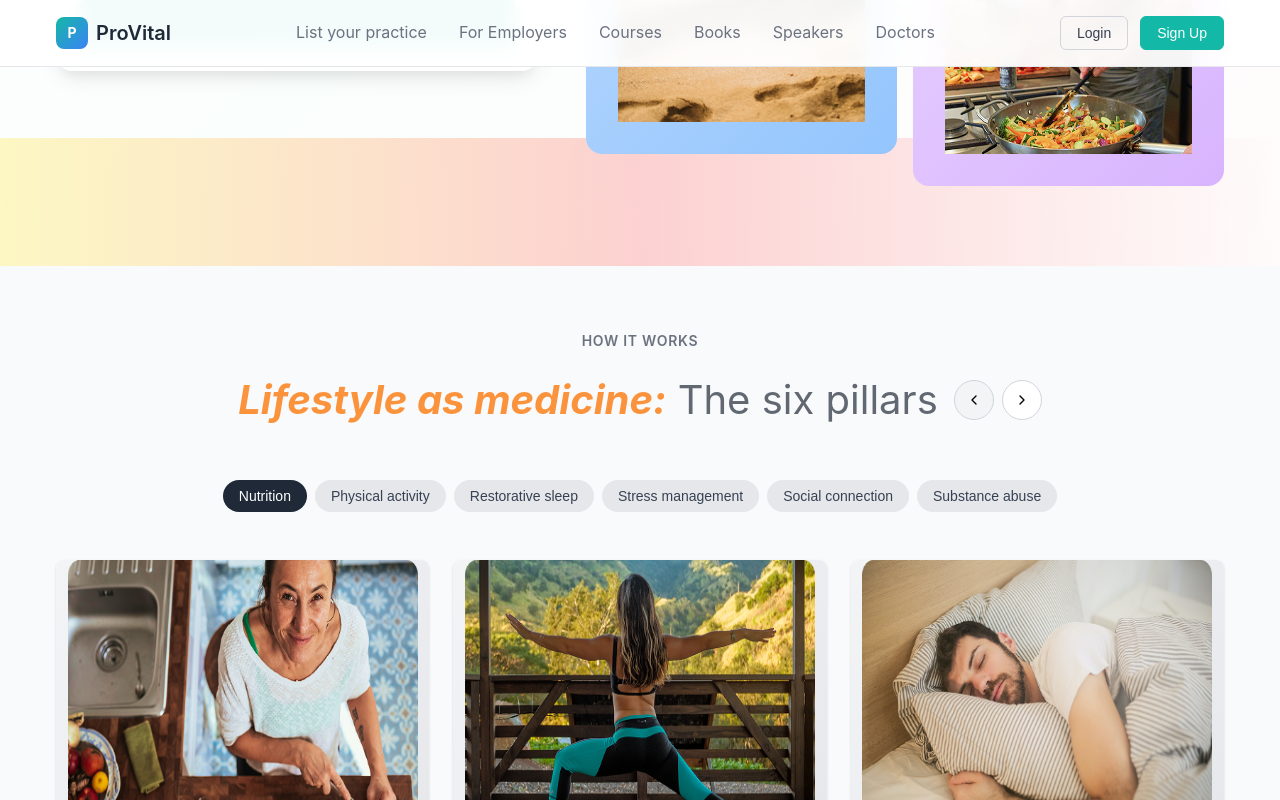
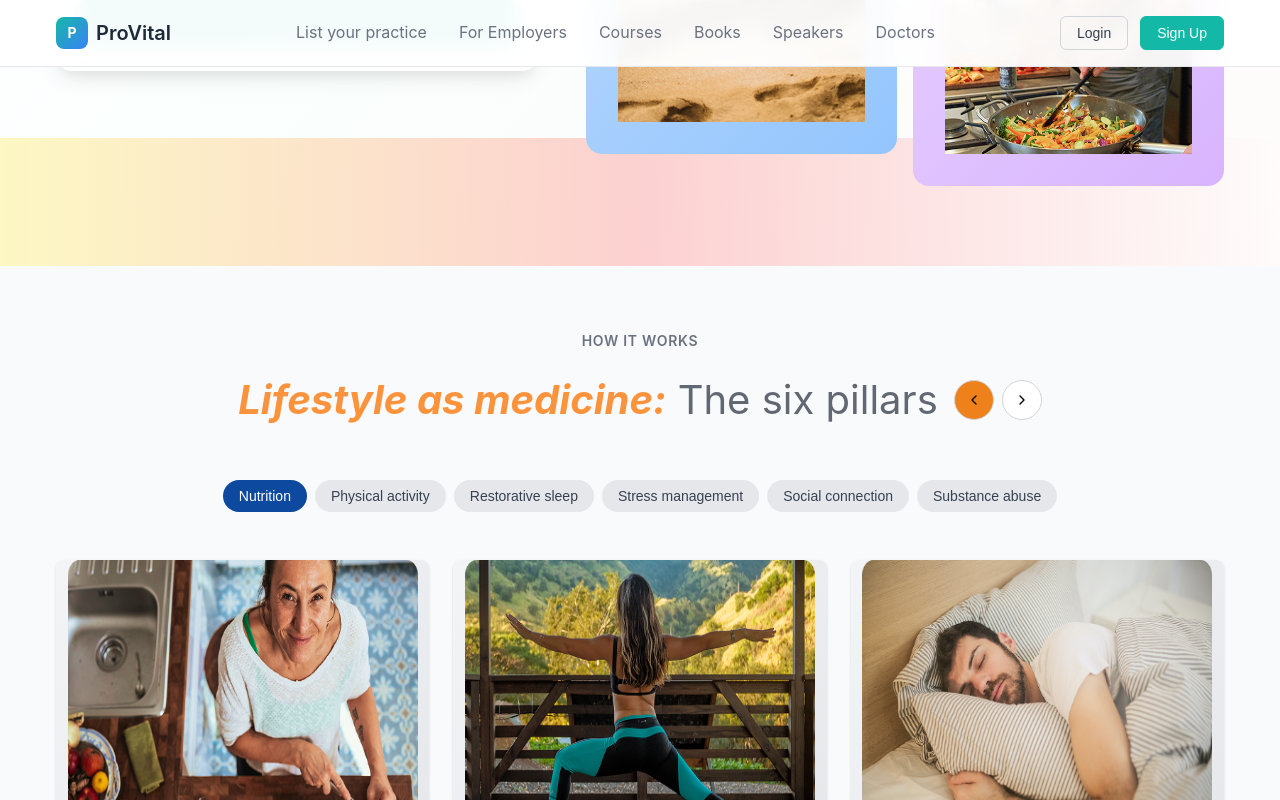
Before and after one commit to stays1lly/frontend-task2, a Next.js app: page / in a window 1280 px wide. In both pictures the pointer is over the button 973 px from the left and 1214 px from the top of the page. Shown: the part 814-1614 px from the top of the page. Built offline with nearby package versions, Linux system fonts and the light colour scheme.

Commit message:
Update styles.css

```diff
--- a/app/styles.css
+++ b/app/styles.css
@@ -371,7 +371,7 @@ body {
 }
 
 .nav-btn:hover {
-  background: #f3f4f6;
+  background: #ef811a;
 }
 
 .pillars-nav {
@@ -393,7 +393,7 @@ body {
 }
 
 .pillar-badge.active {
-  background: #1f2937;
+  background: #0d4a9f;
   color: white;
 }
 
```
